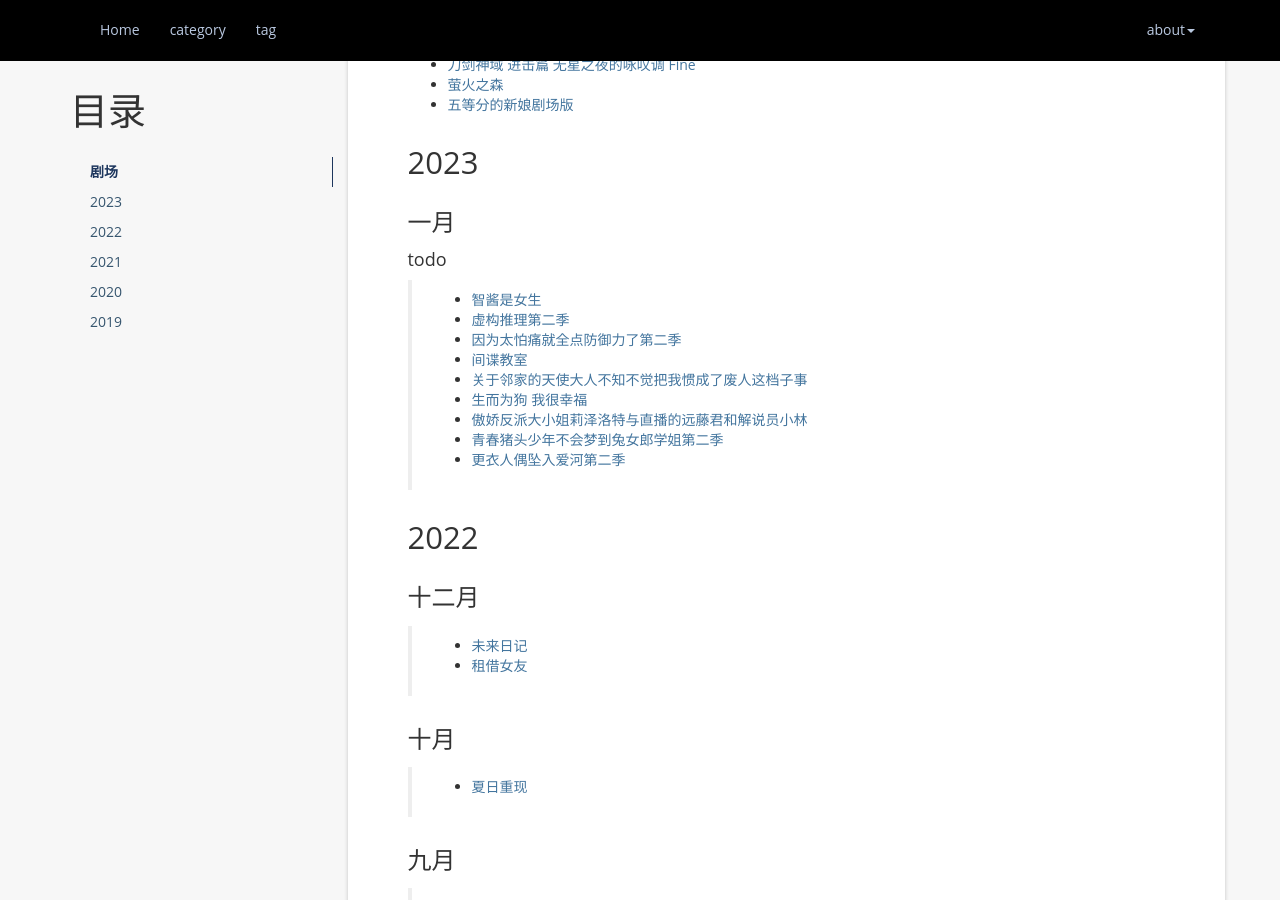
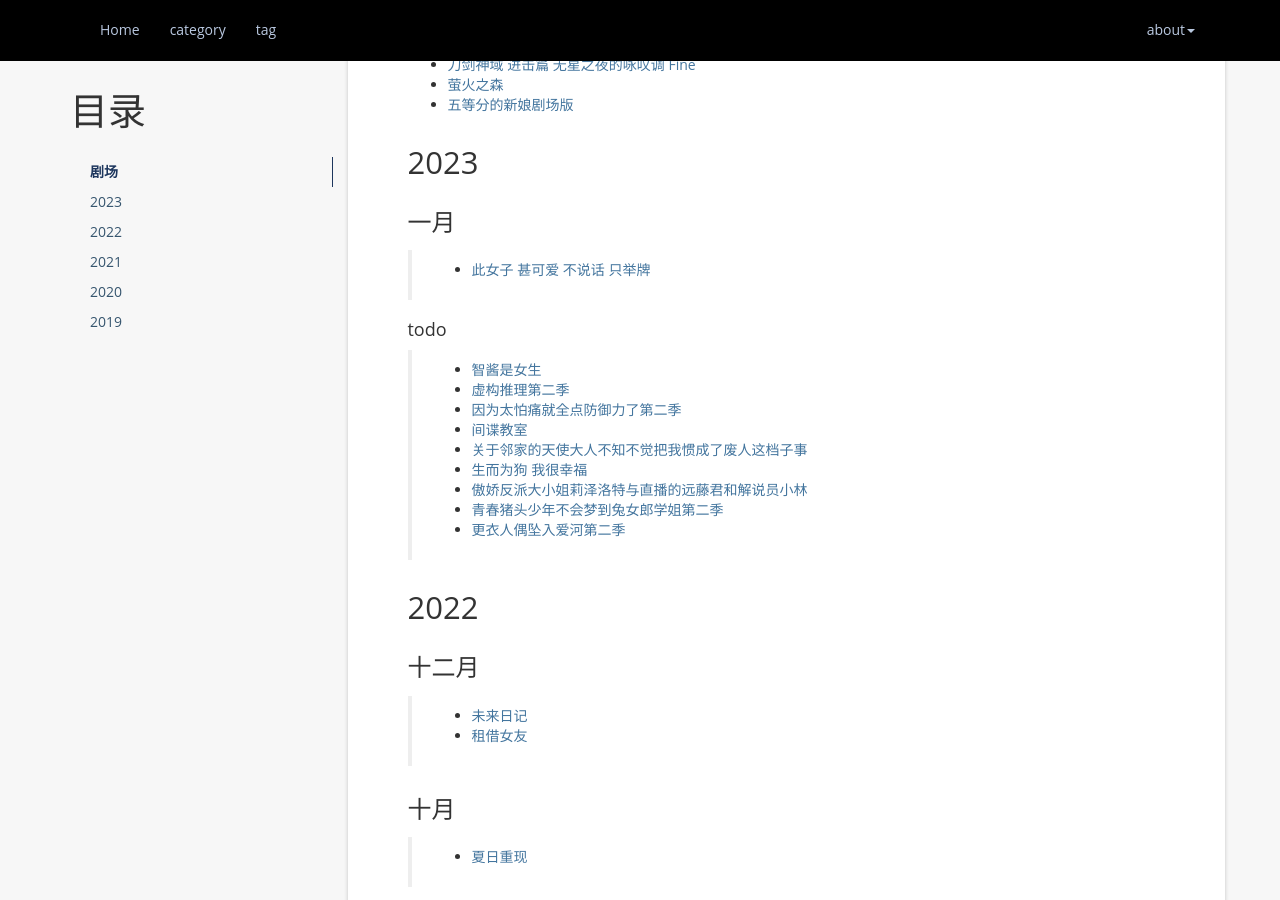
Before and after one commit to atgtahub/atgtahub.github.io, a Jekyll site: the page built from about/bangumi.md, in a window 1280 px wide and 900 px high, scrolled down 639 px. Built offline with Jekyll 4.4.1, drawn with Linux system fonts in a browser that asks for light colours; a script that is not in the unit is left out; comment, search, counter and statistics services are not loaded.

Commit message:
refactor(about): bangumi.md

```diff
--- a/about/bangumi.md
+++ b/about/bangumi.md
@@ -27,6 +27,8 @@ permalink: /bangumi
 ## 2023
 
 ### 一月
+
+> + <a href="https://www.bilibili.com/bangumi/play/ss26870" target="_blank">此女子 甚可爱 不说话 只举牌</a>
 
 #### todo
 
```
